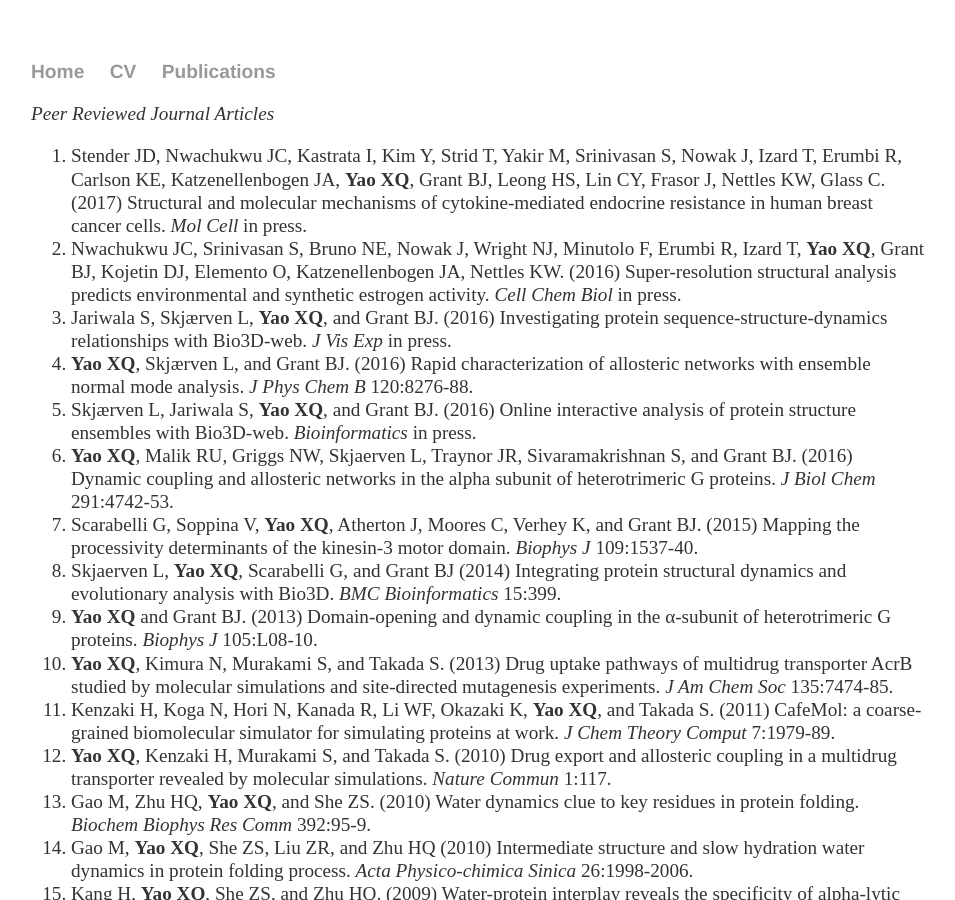
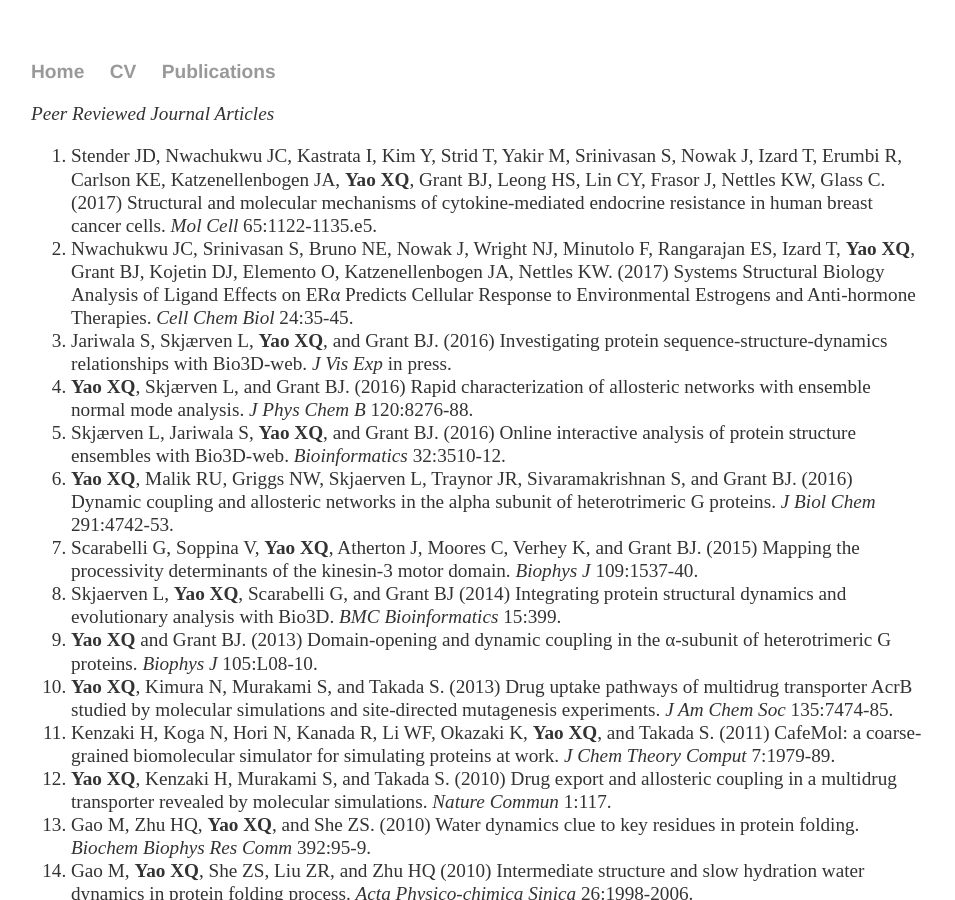
Before and after one commit to xinqyao/xinqyao.github.io, a Jekyll site: the page built from publications/index.md, in a window 1280 px wide and 900 px high. Shown: the whole window, without its empty margins (161-1116 px from the left). Built offline with Jekyll 4.4.1, drawn with Linux system fonts in a browser that asks for light colours.

Commit message:
Update index.md

```diff
--- a/publications/index.md
+++ b/publications/index.md
@@ -5,11 +5,11 @@ title: "Publications of Xin-Qiu Yao"
 
 *Peer Reviewed Journal Articles*
 
-1. Stender JD, Nwachukwu JC, Kastrata I, Kim Y, Strid T, Yakir M, Srinivasan S, Nowak J, Izard T, Erumbi R, Carlson KE, Katzenellenbogen JA, **Yao XQ**, Grant BJ, Leong HS, Lin CY, Frasor J, Nettles KW, Glass C. (2017) Structural and molecular mechanisms of cytokine-mediated endocrine resistance in human breast cancer cells. *Mol Cell* in press.
-2. Nwachukwu JC, Srinivasan S, Bruno NE, Nowak J, Wright NJ, Minutolo F, Erumbi R, Izard T, **Yao XQ**, Grant BJ, Kojetin DJ, Elemento O, Katzenellenbogen JA, Nettles KW. (2016) Super-resolution structural analysis predicts environmental and synthetic estrogen activity. *Cell Chem Biol* in press.
+1. Stender JD, Nwachukwu JC, Kastrata I, Kim Y, Strid T, Yakir M, Srinivasan S, Nowak J, Izard T, Erumbi R, Carlson KE, Katzenellenbogen JA, **Yao XQ**, Grant BJ, Leong HS, Lin CY, Frasor J, Nettles KW, Glass C. (2017) Structural and molecular mechanisms of cytokine-mediated endocrine resistance in human breast cancer cells. *Mol Cell* 65:1122-1135.e5.
+2. Nwachukwu JC, Srinivasan S, Bruno NE, Nowak J, Wright NJ, Minutolo F, Rangarajan ES, Izard T, **Yao XQ**, Grant BJ, Kojetin DJ, Elemento O, Katzenellenbogen JA, Nettles KW. (2017) Systems Structural Biology Analysis of Ligand Effects on ERα Predicts Cellular Response to Environmental Estrogens and Anti-hormone Therapies. *Cell Chem Biol* 24:35-45.
 3. Jariwala S, Skjærven L, **Yao XQ**, and Grant BJ. (2016) Investigating protein sequence-structure-dynamics relationships with Bio3D-web. *J Vis Exp* in press.
 4. **Yao XQ**, Skjærven L, and Grant BJ. (2016) Rapid characterization of allosteric networks with ensemble normal mode analysis. *J Phys Chem B* 120:8276-88.
-5. Skjærven L, Jariwala S, **Yao XQ**, and Grant BJ. (2016) Online interactive analysis of protein structure ensembles with Bio3D-web. *Bioinformatics* in press.
+5. Skjærven L, Jariwala S, **Yao XQ**, and Grant BJ. (2016) Online interactive analysis of protein structure ensembles with Bio3D-web. *Bioinformatics* 32:3510-12.
 6. **Yao XQ**, Malik RU, Griggs NW, Skjaerven L, Traynor JR, Sivaramakrishnan S, and Grant BJ. (2016) Dynamic coupling and allosteric networks in the alpha subunit of heterotrimeric G proteins. *J Biol Chem* 291:4742-53.
 7. Scarabelli G, Soppina V, **Yao XQ**, Atherton J, Moores C, Verhey K, and Grant BJ. (2015) Mapping the processivity determinants of the kinesin-3 motor domain. *Biophys J* 109:1537-40.
 8. Skjaerven L, **Yao XQ**, Scarabelli G, and Grant BJ (2014) Integrating protein structural dynamics and evolutionary analysis with Bio3D. *BMC Bioinformatics* 15:399.
```
